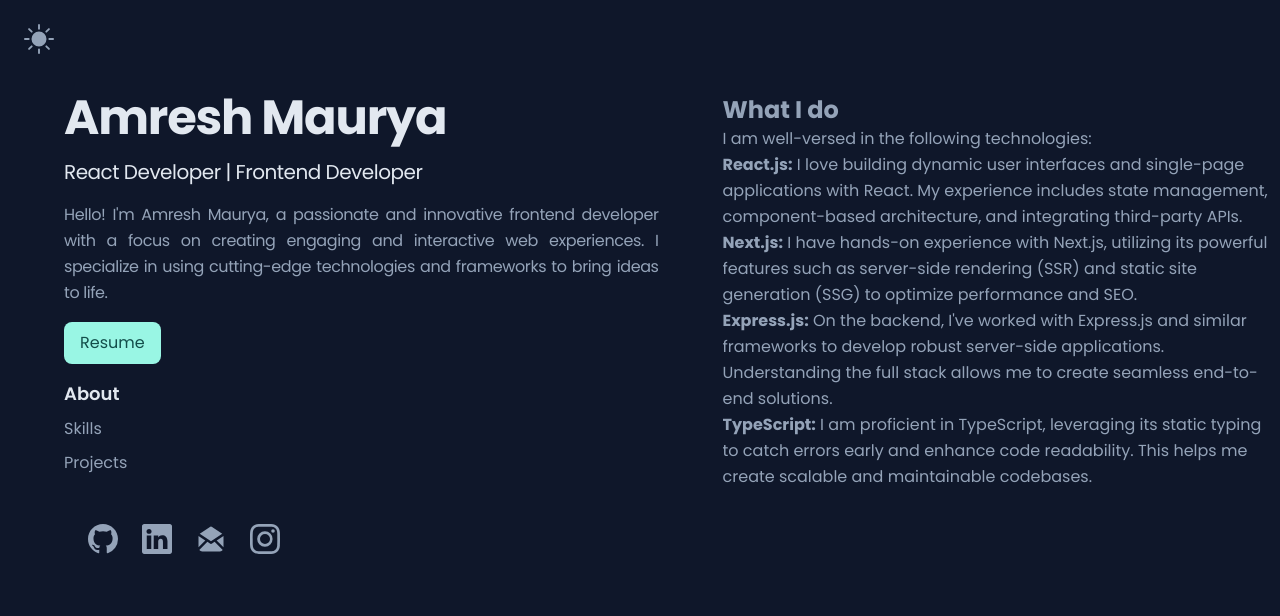
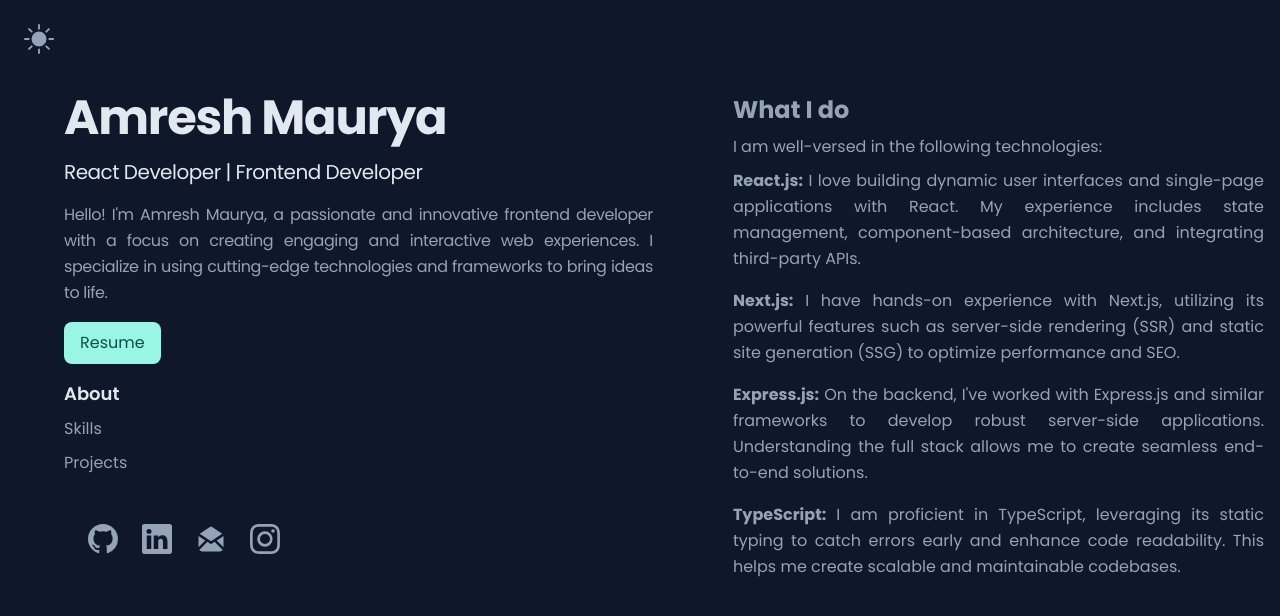
Before and after one commit to amreshpro/proportfolio, a React (Vite) app: page / in a window 1280 px wide. Shown: the top 616 px of the page. Built offline with nearby package versions, Linux system fonts and the light colour scheme.

Commit message:
fix issue of justify in about

```diff
--- a/src/components/About.tsx
+++ b/src/components/About.tsx
@@ -1,9 +1,9 @@
 export default function About() {
   return (
-    <div id="about" className="w-full">
+    <div id="about" className="w-full text-justify flex flex-col gap-2 px-4 sm:px-2">
       <h1 className="text-2xl font-bold">What I do</h1>
       <p>I am well-versed in the following technologies:</p>
-      <ul className="about-list ">
+      <ul className="about-list flex flex-col gap-4 ">
         <li className="">
           <strong> React.js:</strong> I love building dynamic user interfaces
           and single-page applications with React. My experience includes state
```
